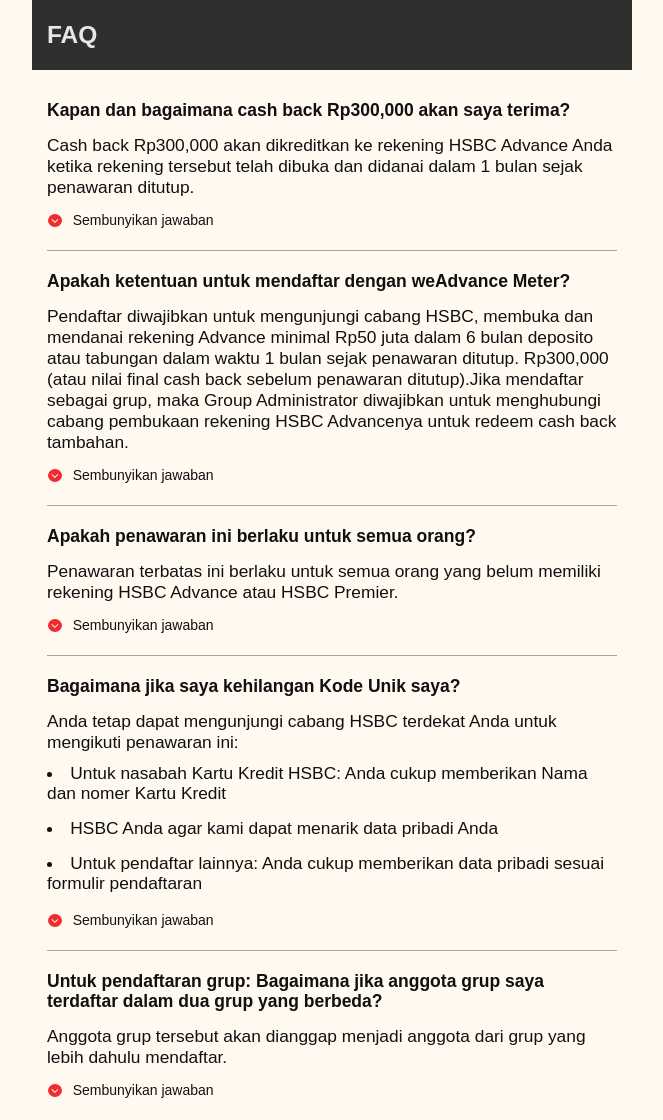
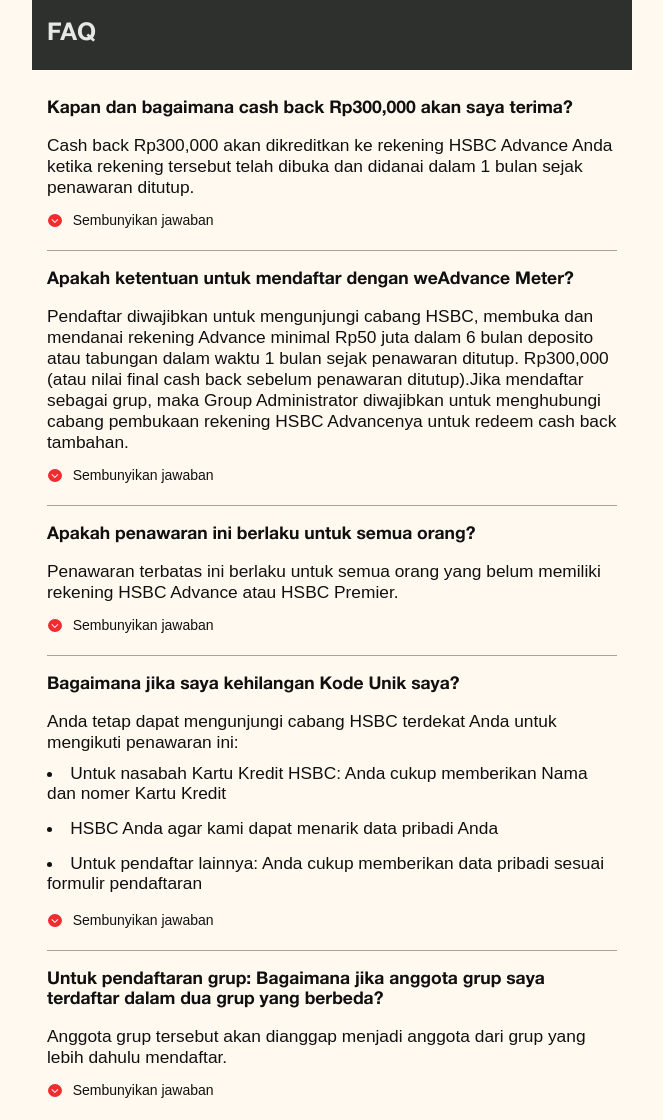
Before and after one commit to snp-movent/hsbc-indonesia, a PHP site: page /index.php?page=faq in a window 1280 px wide. Shown: the whole page, without its empty margins (308-971 px from the left). Run offline with PHP 8.4, Linux system fonts and the light colour scheme; some libraries are stand-ins or nearby versions.

Commit message:
revise faq

```diff
--- a/css/faq.css
+++ b/css/faq.css
@@ -1,14 +1,11 @@
 .snp-faq {color: #111010;}
-
-.snp-faq .section-title h3 {background: #2e302e; padding: 15px; color: #e8e7e7; margin-top: 0;}
-
 .snp-faq .section-content {padding: 0 15px;}
-
+.snp-faq .section-title h3 {background: #2e302e; padding: 15px; color: #e8e7e7; margin-top: 0; font-family: 'HelveticaNeueLTCom75Bold';font-weight: normal;}
 .snp-faq .section-content .faq-question {padding: 5px 0 20px; border-bottom: 1px solid rgba(37,37,37, 0.4);}
 .snp-faq .section-content .faq-question:last-child {border-bottom: none;}
 .snp-faq .section-content .faq-question a {font-size: 14px; text-decoration: none;}
 .snp-faq .section-content .faq-question span {background-color: #ef2c2e; color: #fff; font-size: 12px; border: 1px solid; border-radius: 50%; padding: 1px 3px 0px; margin-right: 10px;}
-.snp-faq .section-content .faq-question h4 {margin: 15px 0;}
+.snp-faq .section-content .faq-question h4 {margin: 15px 0; font-family: 'HelveticaNeueLTCom75Bold';font-weight: normal;}
 .snp-faq .section-content .faq-question p {font-size: 13pt;}
 .snp-faq .section-content .faq-question ul {margin-left: 0;}
 .snp-faq .section-content .faq-question ul li {margin-bottom: 15px; font-size: 13pt; list-style-position: inside;}
--- a/index.php
+++ b/index.php
@@ -1,4 +1,4 @@
-<!DOCTYPE html>
+	<!DOCTYPE html>
 <html>
 <head>
 	<meta content="text/html; charset=utf-8" http-equiv="Content-Type">
@@ -10,7 +10,7 @@
 
 	<link rel="stylesheet" href="css/bootstrap.css">
 	<link rel="stylesheet" href="css/fontawesome/css/font-awesome.min.css">
-	<link rel="stylesheet" href="css/font/font.css">
+	<link rel="stylesheet" href="css/font/fonts.css">
 	<link rel="stylesheet" href="css/main.css">
 	<link rel="stylesheet" href="css/pages.css">
 
```
